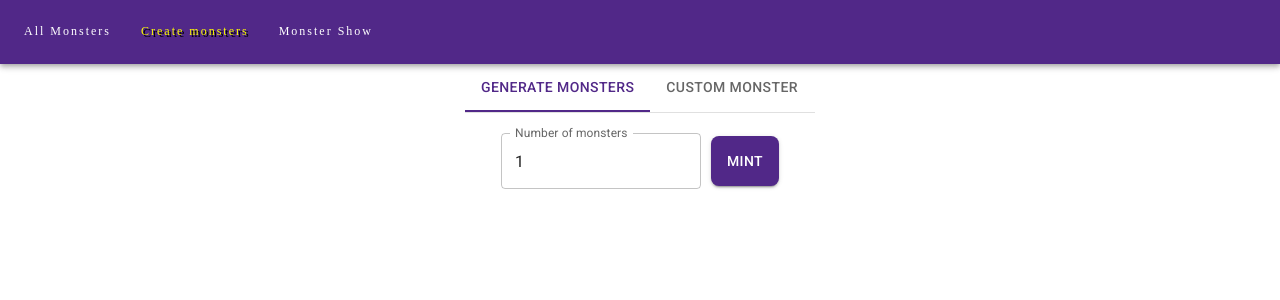
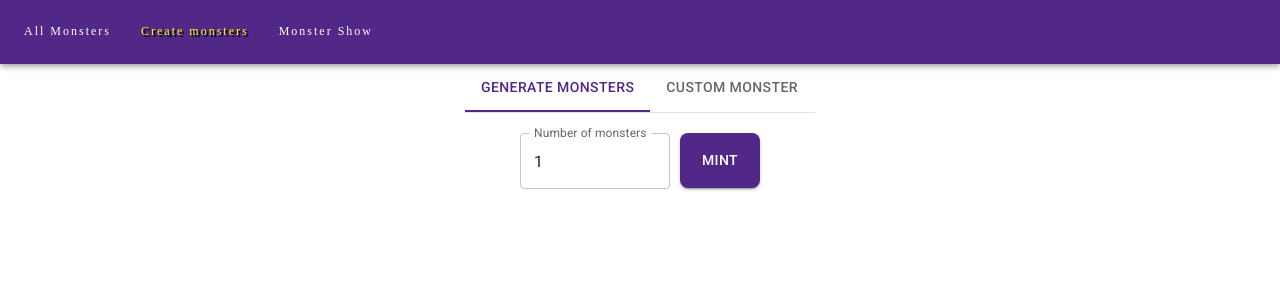
Before and after one commit to Soni-L/monsters-factory, a React (Vite) app in the folder packages/app/: page /new in a window 1280 px wide. Shown: the top 300 px of the page. Built offline with nearby package versions, Linux system fonts and the light colour scheme; no server answers; a web font is replaced by a local one.

Commit message:
added validation for the mint monsters numberfield

```diff
--- a/packages/app/src/routes/CreateMonsters.tsx
+++ b/packages/app/src/routes/CreateMonsters.tsx
@@ -7,6 +7,7 @@ import {
   Button,
   Snackbar,
   TextField,
+  Alert,
 } from "@mui/material";
 import MintedMonstersDialog from "../components/MintedMonstersDialog";
 import generateRandomMonster from "../common/generateRandomMonster";
@@ -143,30 +144,58 @@ export default function CreateMonsters() {
             display: "flex",
             gap: "10px",
             justifyContent: "center",
-            alignItems: "center",
+            alignItems: "start",
           }}
         >
           <TextField
-            style={{ maxWidth: "200px", margin: "0" }}
+            style={{ maxWidth: "150px", margin: "0", padding: "0" }}
             margin="normal"
             label="Number of monsters"
             name="level"
             type="number"
+            error={monstersToMint < 1 || monstersToMint > 100}
+            helperText={
+              monstersToMint < 1 || monstersToMint > 100
+                ? "Choose a value between 1 - 100"
+                : ""
+            }
             value={monstersToMint}
             onChange={(e: React.SyntheticEvent) =>
               setMonstersToMint(e.target.value)
             }
           />
+          {monstersToMint < 1 || monstersToMint > 100 ? (
             <Button
+              disabled
               variant="contained"
-            style={{ borderRadius: "8px", height: "50px" }}
+              style={{ borderRadius: "8px", height: "55px", minWidth: "80px" }}
               onClick={() => handleGenerateRandomMonsters(monstersToMint)}
               endIcon={
-              mintLoading ? <CircularProgress color="inherit" size={16} /> : ""
+                mintLoading ? (
+                  <CircularProgress color="inherit" size={16} />
+                ) : (
+                  ""
+                )
               }
             >
               Mint
             </Button>
+          ) : (
+            <Button
+              variant="contained"
+              style={{ borderRadius: "8px", height: "55px", minWidth: "80px" }}
+              onClick={() => handleGenerateRandomMonsters(monstersToMint)}
+              endIcon={
+                mintLoading ? (
+                  <CircularProgress color="inherit" size={16} />
+                ) : (
+                  ""
+                )
+              }
+            >
+              Mint
+            </Button>
+          )}
         </div>
       )}
 
@@ -192,10 +221,18 @@ export default function CreateMonsters() {
       <Snackbar
         open={openSnackbar}
         anchorOrigin={{ vertical: "bottom", horizontal: "right" }}
-        autoHideDuration={6000}
+        autoHideDuration={5000}
         onClose={handleCloseSnackbar}
-        message="Monsters saved"
-      />
+      >
+        <Alert
+          onClose={handleCloseSnackbar}
+          severity="success"
+          variant="filled"
+          sx={{ width: "100%" }}
+        >
+          Monsters saved
+        </Alert>
+      </Snackbar>
     </div>
   );
 }
```
Lines whose indentation alone changed are shown as unchanged.
